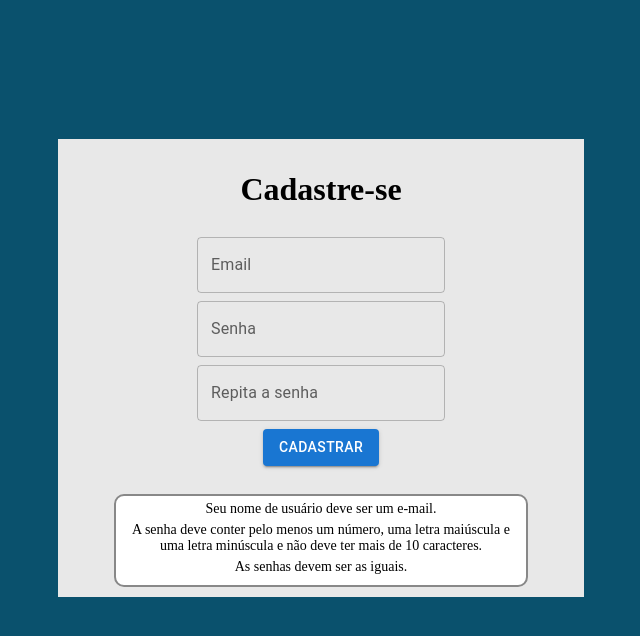
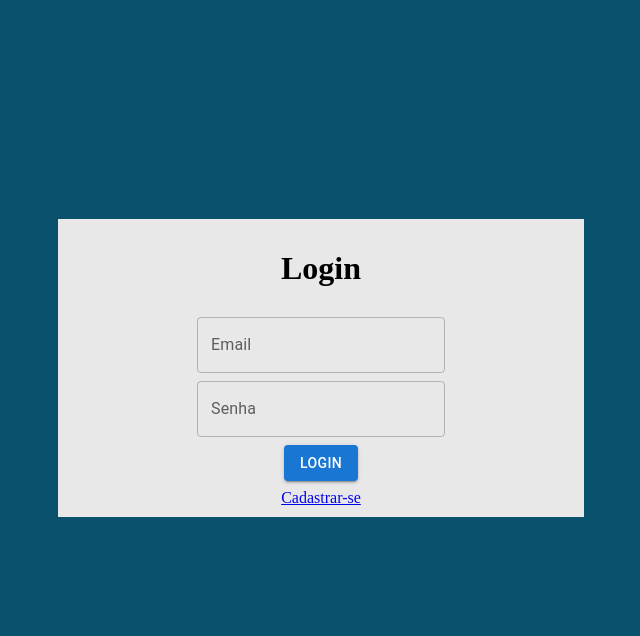
Before and after one commit to tobiasramos/task-management, a React (Create React App) app: page /login in a window 1280 px wide. Shown: the top 636 px of the page, without its empty margins (319-959 px from the left). Built offline with nearby package versions, Linux system fonts and the light colour scheme.

Commit message:
Criando a tela de login

```diff
--- a/src/App.js
+++ b/src/App.js
@@ -1,12 +1,19 @@
 import "./App.css";
+import { BrowserRouter as Router, Route, Routes } from "react-router-dom";
 import Register from "./pages/register/register";
 import axios from "axios";
+import Login from "./pages/login/login";
 axios.defaults.baseURL = "http://localhost:3001/";
 
 function App() {
   return (
     <div className="App">
-      <Register/>
+      <Router>
+        <Routes>
+          <Route path="/login" element={<Login />} />
+          <Route path="/register" element={<Register />} />
+        </Routes>
+      </Router>
     </div>
   );
 }
--- /dev/null
+++ b/src/pages/login/Login.module.css
@@ -0,0 +1,17 @@
+.container {
+  display: flex;
+  flex-direction: column;
+  align-items: center;
+  justify-content: center;
+  height: 90vh;
+}
+
+.form {
+  display: flex;
+  flex-direction: column;
+  align-items: center;
+  width: 40%;
+  padding: 10px;
+  background-color: #e8e8e8;
+  gap: 0.5em;
+}
--- /dev/null
+++ b/src/pages/login/login.js
@@ -0,0 +1,36 @@
+import styles from "./Login.module.css";
+import TextField from "@mui/material/TextField";
+import Button from "@mui/material/Button";
+
+import { Link } from "react-router-dom";
+
+const Login = () => {
+  return (
+    <div className={styles.container}>
+      <form className={styles.form}>
+        <h1>Login</h1>
+        <TextField
+          id="outlined-basic"
+          variant="outlined"
+          label="Email"
+          type="email"
+          name="email"
+        />
+        <TextField
+          id="outlined-basic"
+          variant="outlined"
+          label="Senha"
+          type="password"
+          name="password"
+        />
+
+        <Button type="submit" variant="contained">
+          Login
+        </Button>
+        <Link to={"/register"}>Cadastrar-se</Link>
+      </form>
+    </div>
+  );
+};
+
+export default Login;
```
